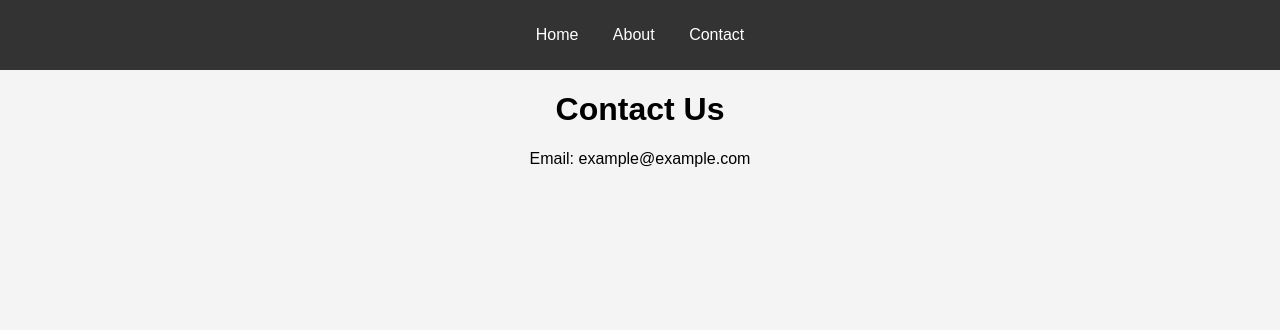
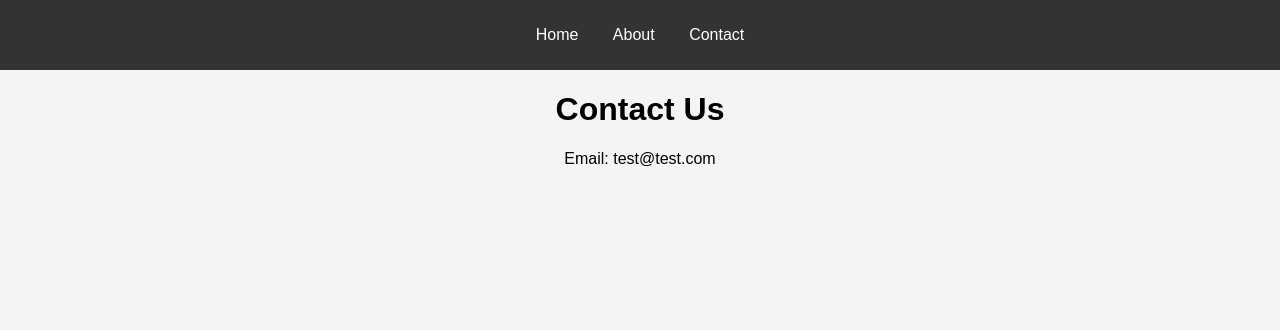
Before and after one commit to brandenw95/Fask-boilerplate-test, a Flask app: page /contact in a window 1280 px wide. Shown: the top 330 px of the page. Run offline with Flask 3, Linux system fonts and the light colour scheme.

Commit message:
Update contact.html

```diff
--- a/templates/contact.html
+++ b/templates/contact.html
@@ -2,5 +2,5 @@
 {% block title %}Contact - My Website{% endblock %}
 {% block content %}
     <h1>Contact Us</h1>
-    <p>Email: example@example.com</p>
+    <p>Email: test@test.com</p>
 {% endblock %}
```
